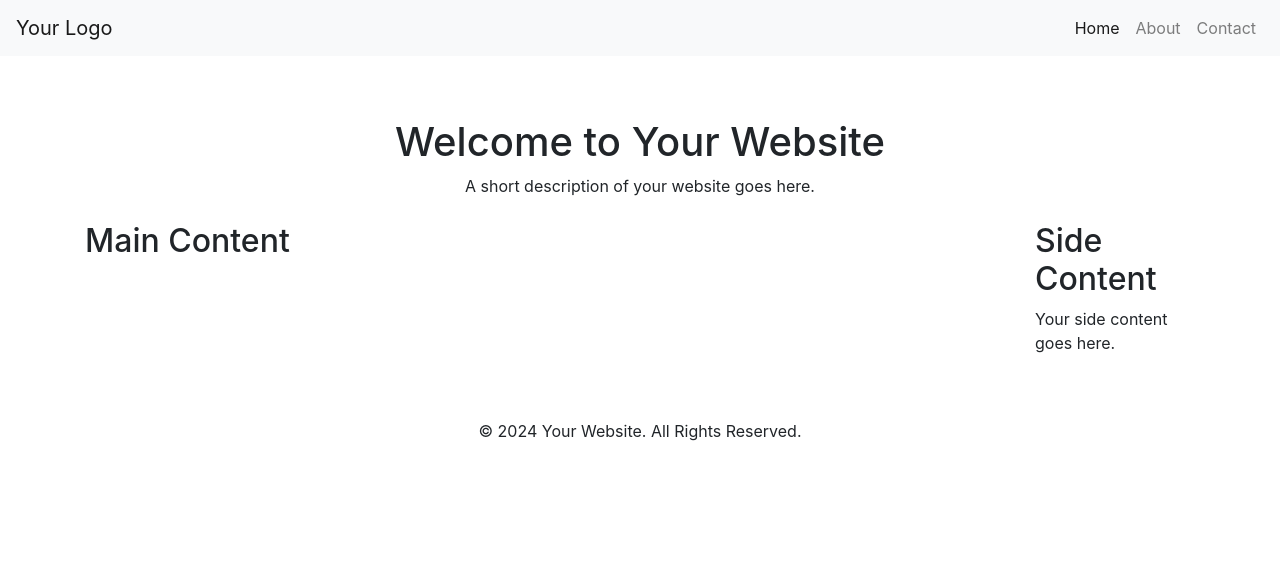
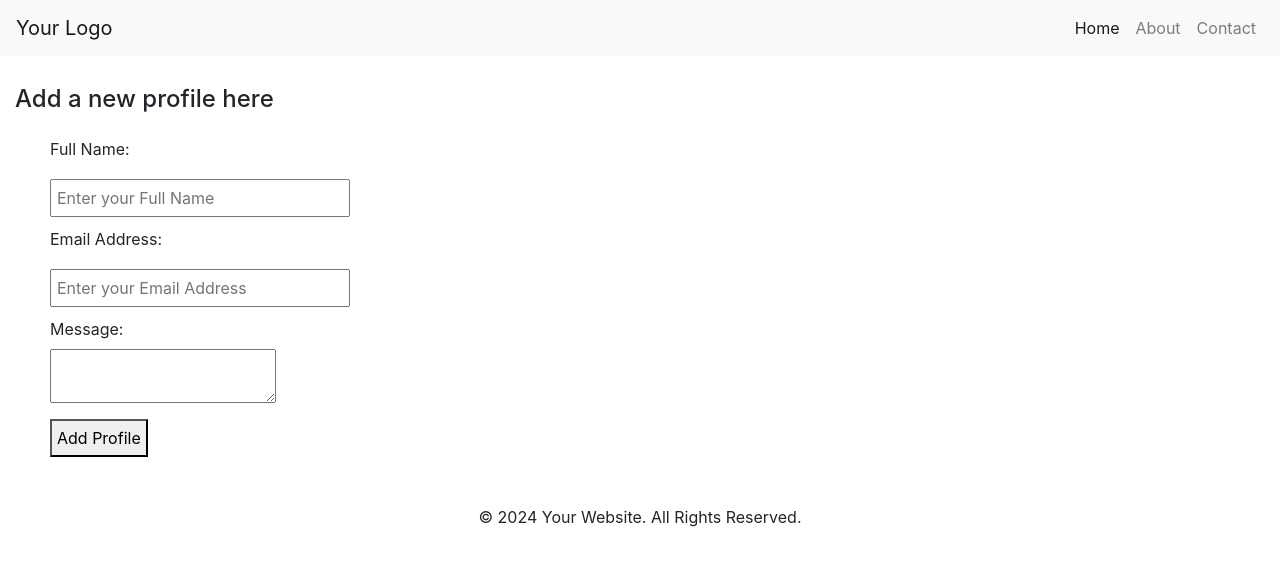
Before and after one commit to AndreiPontejos/CodeTextfield, a plain HTML site: page code-front/public/contact-us.html in a window 1280 px wide. Drawn offline with nearby package versions, Linux system fonts and the light colour scheme; no server answers.

Commit message:
second commit

```diff
--- a/code-front/public/contact-us.html
+++ b/code-front/public/contact-us.html
@@ -18,6 +18,35 @@
           padding-top: 70px; /* Adjust according to your navigation bar height */
         }
       }
+        h1{
+          padding: 15px;
+          font-size: 1.5rem;
+        }
+        label{
+          padding-left: 50px;
+          font-size: 1rem;
+        }
+        input{
+          margin: 10px 50px;
+          padding: 5px;
+          width: 300px;
+        }
+        button{
+          margin-left: 50px;
+          margin-top: 10px;
+          padding: 5px;
+          font-size: 1rem;
+
+        }
+        button:hover{
+          background-color: rgb(44, 44, 44);
+          color: white;
+          transition: 0.3s;
+          cursor: pointer;
+        }
+        textarea{
+          margin-left: 50px;
+        }
     </style>
   </head>
 
@@ -45,29 +74,20 @@
     </div>
   </nav>
 
-  <!-- Header -->
-  <header class="container-fluid text-center mt-5">
-    <h1>Welcome to Your Website</h1>
-    <p>A short description of your website goes here.</p>
-  </header>
 
   <!-- Main Content -->
-  <section class="container mt-4">
 
-    <div class="row">
+  <h1>Add a new profile here</h1>
+    <form>
+        <label for="fullname">Full Name:</label> <br />
+        <input type="text" name="fullname" id="fullName" placeholder="Enter your Full Name"> <br />
+        <label for="email">Email Address:</label> <br />
+        <input type="text" name="email" id="emailAddress" placeholder="Enter your Email Address"> <br />
+        <label for="message">Message:</label><br />
+        <textarea name="message" id="textfield" cols="20"></textarea><br />
 
-        <div class="col-md-10">
-        <h2>Main Content</h2>
-        <p id="main_p_content" ></p>
-    </div>
-
-    <div class="col-md-2">
-        <h2>Side Content</h2>
-        <p>Your side content goes here.</p>
-    </div>
-
-  </div>
-  </section>
+    <button type="button" id="formSubmit" onclick="addProfile()">Add Profile</button>
+    </form>
 
   <!-- Footer -->
   <footer class="container-fluid text-center mt-5">
@@ -75,25 +95,41 @@
   </footer>
 
   <!-- Bootstrap JS and jQuery (required for Bootstrap) -->
-  <script src="https://code.jquery.com/jquery-3.3.1.slim.min.js"></script>
+  <!--<script src="https://code.jquery.com/jquery-3.3.1.slim.min.js"></script>
   <script src="https://cdnjs.cloudflare.com/ajax/libs/popper.js/1.14.7/umd/popper.min.js"></script>
   <script src="https://stackpath.bootstrapcdn.com/bootstrap/4.3.1/js/bootstrap.min.js"></script>
+  <script src="https://ajax.googleapis.com/ajax/libs/jquery/3.7.1/jquery.min.js"></script> -->
 
 
   <script>
+    function addProfile(){
 
-async function loadHomePageContent() {
+        const firstname = document.getElementById('fullName').value;
+        const email = document.getElementById('emailAddress').value;
+        const message= document.getElementById('textfield').value;
 
-    const result = await fetch('http://localhost:5000/page-content/contact'); //requesting
-    const data = await result.json();
+        const data = [
+        {
+            firstname: firstname,
+            email: email,
+            message: message,
+        }
+        ]
+        console.log(data);
 
-    document.getElementById('main_p_content').innerHTML = data;
-
-}
-
-loadHomePageContent();
-
-
-  </script>
+        fetch('http://localhost:5000/contact-us/',
+            {
+            method: 'POST',
+            headers: {
+                'Content-Type': 'application/json',
+            },
+            body: JSON.stringify(data),
+            })
+            .then(response => response.json())
+            .catch((error) => {
+                console.error('Error:', error);
+            });
+      }
+    </script>
 </body>
 </html>
```
Also changed, not shown: code-back/index.js (+34 -3 lines), 1 other file.
